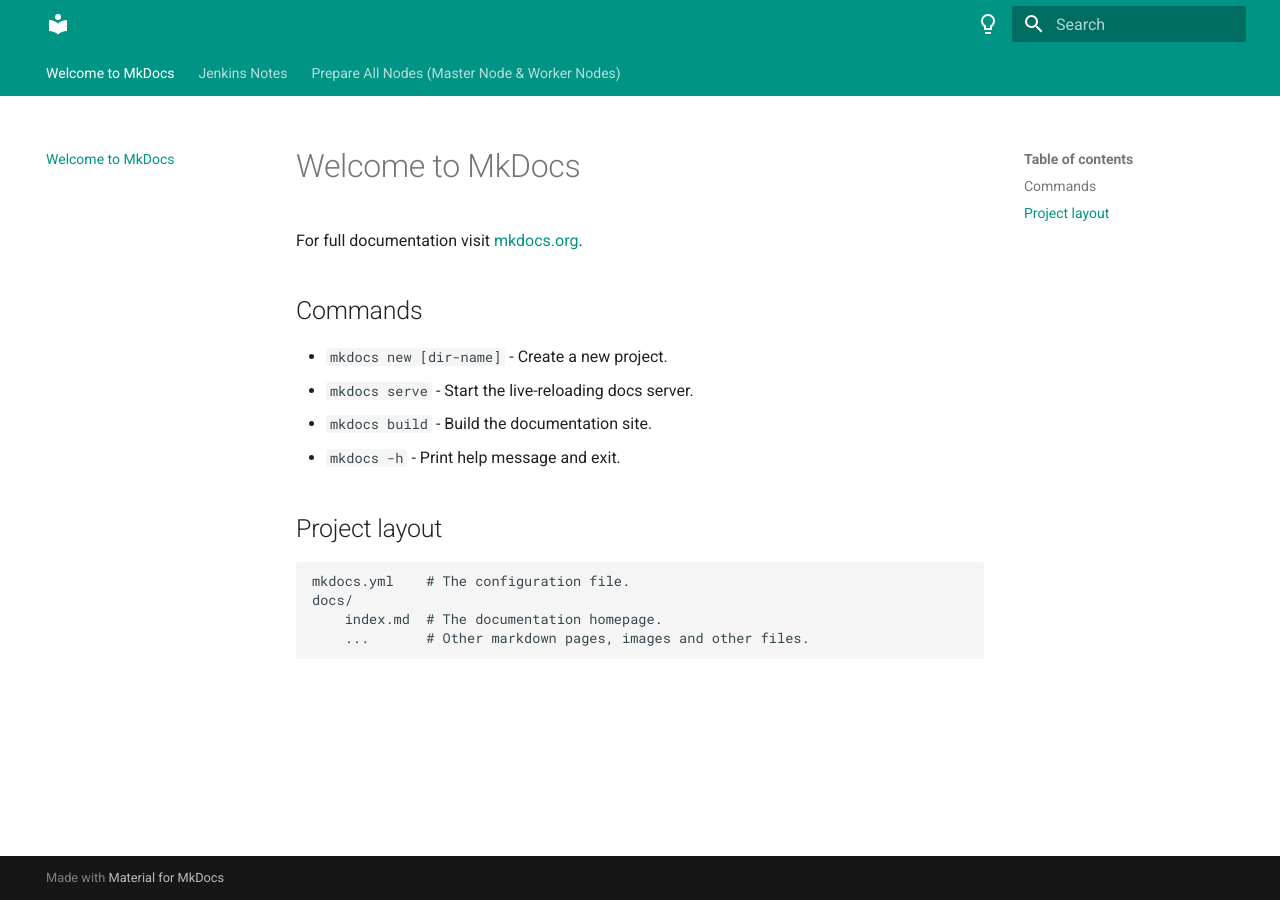
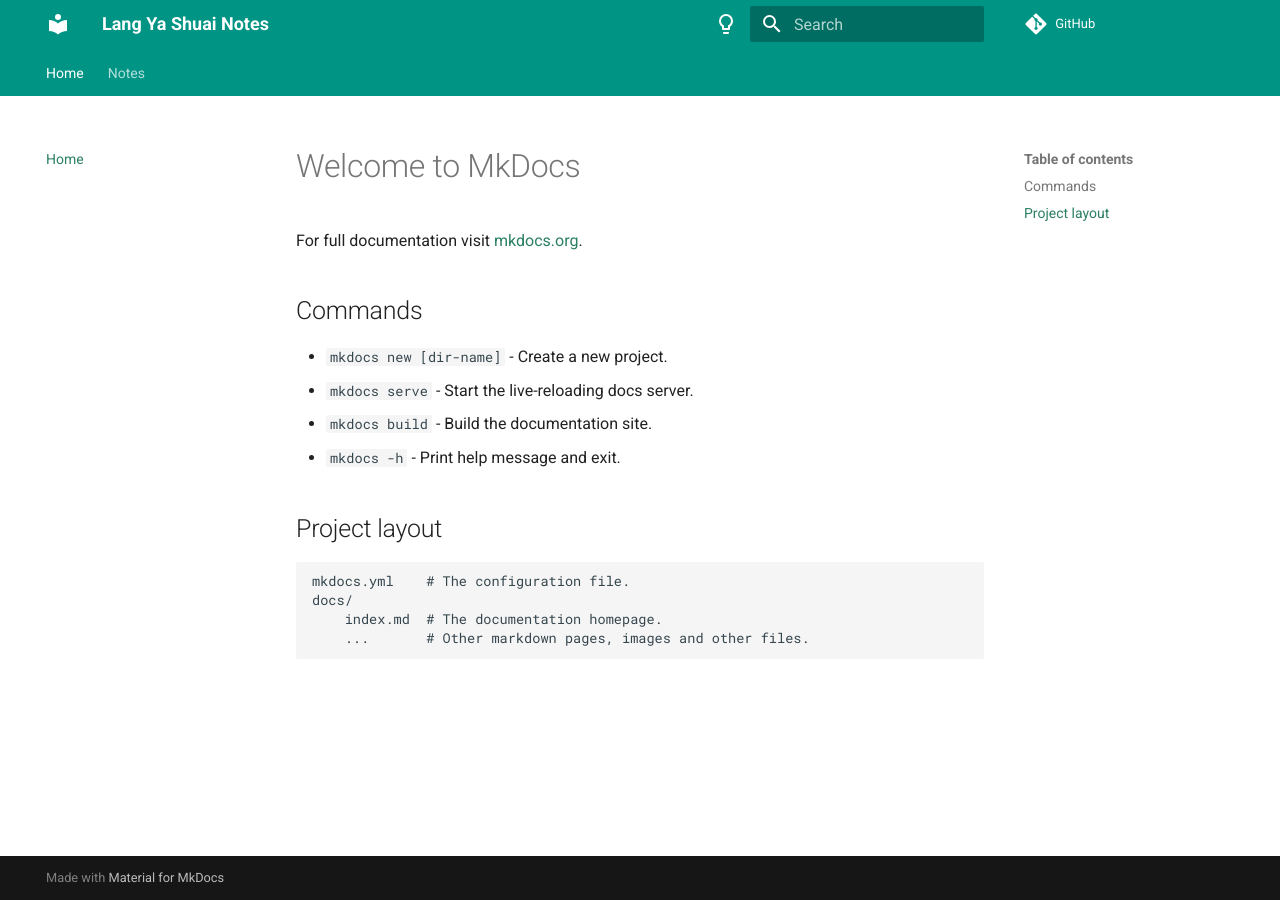
Before and after one commit to zhouushe/notes, an MkDocs documentation site: the page built from docs/index.md, in a window 1280 px wide. Built offline with MkDocs 1.6.1 and Material for MkDocs 9.7.7, drawn with Linux system fonts in a browser that asks for light colours; comment, search, counter and statistics services are not loaded.

Commit message:
Update mkdocs.yml

```diff
--- a/mkdocs.yml
+++ b/mkdocs.yml
@@ -1,3 +1,10 @@
+site_name: Lang Ya Shuai Notes
+site_url: https://shuai-notes.vercel.app/
+site_author: Lang Ya Shuai
+site_description: Lang Ya Shuai Notes.
+
+repo_url: https://github.com/zhouushe/notes
+
 theme:
   name: material
   features:
@@ -31,3 +38,26 @@
     social:
       - icon: fontawesome/brands/github
         link: https://github.com/zhouushe/notes
+
+nav:
+  - Home: index.md
+  - Notes:
+      - Jenkins Notes: jenkins.md
+      - K8S Notes: k8s.md
+
+markdown_extensions:
+  - toc:
+      permalink: true
+  - admonition
+  - pymdownx.superfences
+  - fenced_code
+  - tables
+  - footnotes
+  - meta
+  - attr_list
+
+plugins:
+  - search
+
+extra_css:
+  - css/custom.css
```
